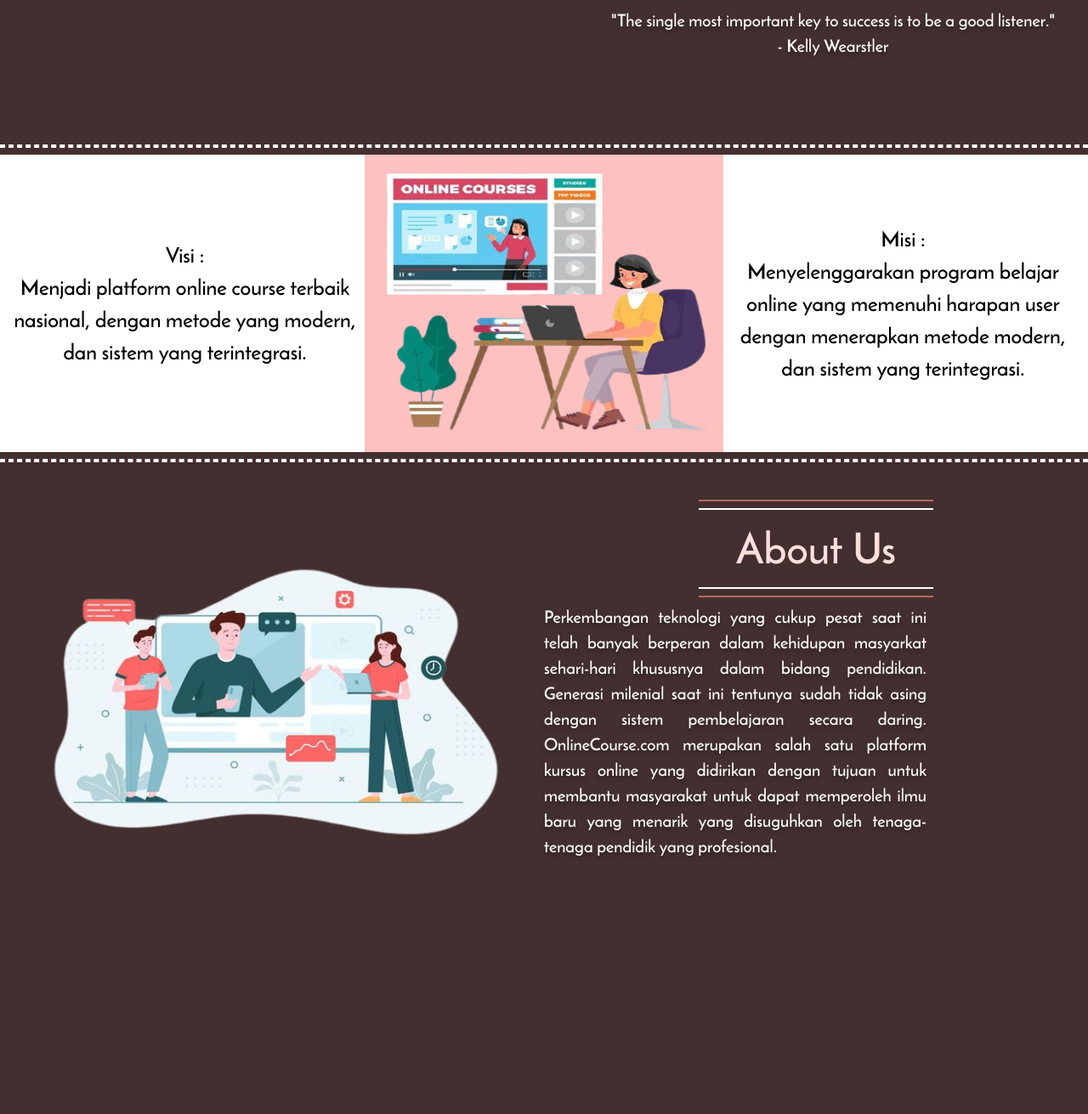
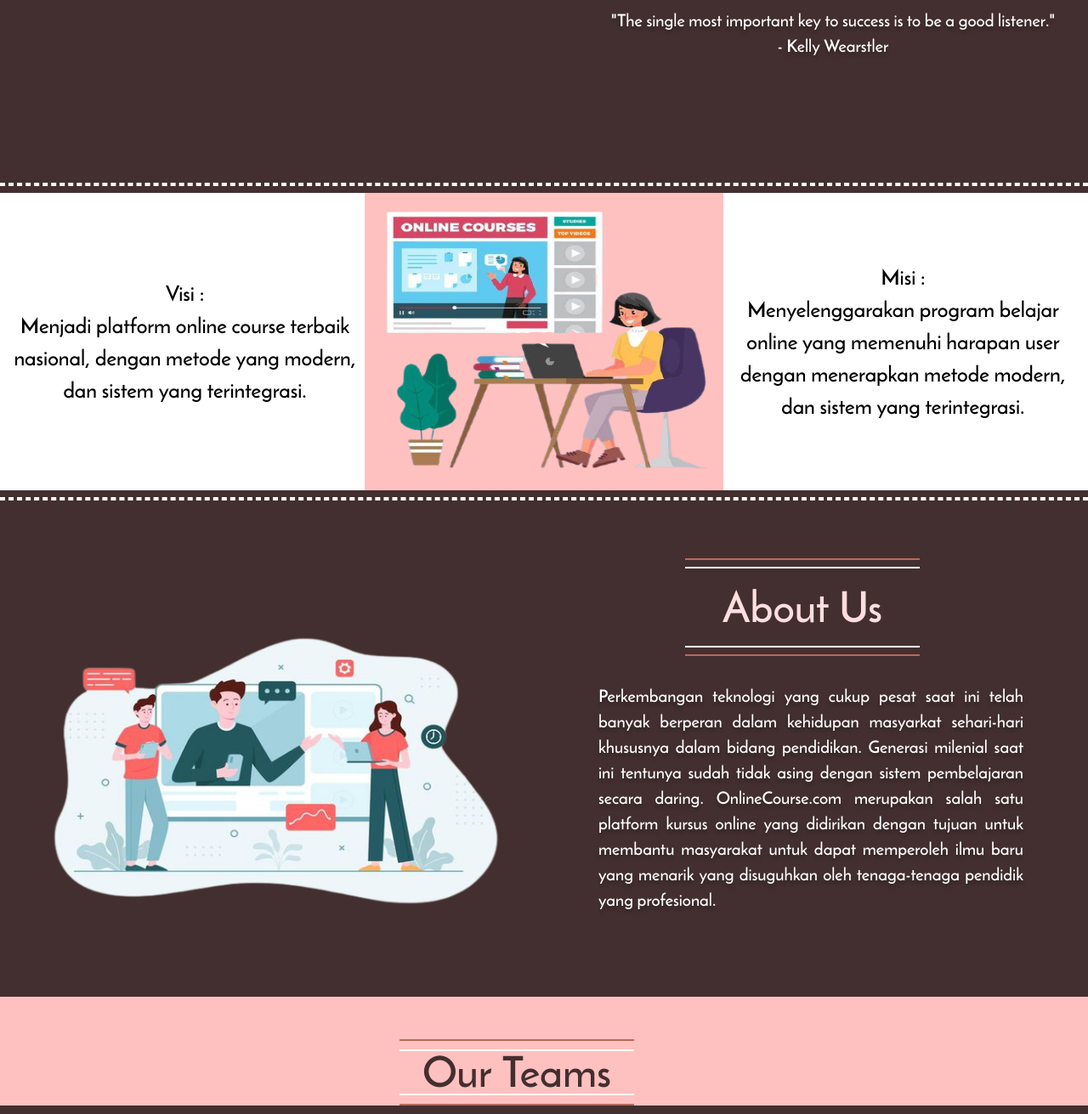
Before and after one commit to NadiaClarissaHermawan/StudieKuy-Online-Course, a PHP site: template view/index.php in a window 1280 px wide. Shown: the part 542-1853 px from the top of the page at 85% size. Before the commit the page ends 1549 px from the top, so only its background shows below. Run offline with PHP 8.4, Linux system fonts and the light colour scheme; the template is opened without the code that fills it, so the values that code supplies are empty.

Commit message:
up our teams

```diff
--- a/router.php
+++ b/router.php
@@ -19,11 +19,6 @@
             	$idxCtrl = new indexController();
                 echo $idxCtrl->view_registerpage();
                 break;
-            case $baseURL.'/aboutUs':
-            	require_once "control/indexController.php";
-            	$idxCtrl = new indexController();
-                echo $idxCtrl->view_aboutUs();
-                break;
             case $baseURL.'/FAQ':
                 require_once "control/indexController.php";
                 $idxCtrl = new indexController();
--- a/view/index.php
+++ b/view/index.php
@@ -1,4 +1,4 @@
-<div class="main" style="height: 1500px;">
+<div class="main" style="height: 100%;">
     <div class="nav fix">
         <a href="courses" class="menuNav">Courses</a>
         <a href="aboutUs" class="menuNav">About Us</a>
@@ -9,7 +9,7 @@
     <br>
 
     <!-- blok coklat paling atas  -->
-    <div style="height: 480px;  margin-left: 50px;">
+    <div style="height: 475px;  margin-left: 50px;">
         <div class="allMid">
             <span class="tulisanPutih" style="width:50%" id="learnNewKnowledge">
                 Learn new knowledge and skills in a variety of ways,
@@ -29,7 +29,7 @@
     </div>
 
     <!-- pink tengah -->
-    <div  id="whitebgIdx">
+    <div style="height: 25%; margin-bottom: 20px; padding-top:50px">
         <hr style="border: 2px dashed white;">
         <div style="background-color:#432F2F">
             <div class="allMid" style="background-color: white;">
@@ -52,21 +52,36 @@
     </div>
 
     <!-- blok coklat bawah  -->
-    <div style="height: 520px" class="allMid">
+    <div style="height: 25%; padding-top:40px" class="allMid">
         <span style="width: 50%;">
             <img src="view/images/aboutUs1.png" id="gambarIndex1"/>
         </span>
         <span class="content" style="width: 50%;">
-            <hr class="hr1">
-            <hr class="hr2">
-            <div class="slideTitle" id="slide1">About Us</div>
-            <hr class="hr2">
-            <hr class="hr1">
-            <div class="tulisanPutih" id="about-us">
+            <div style="margin-right:5%;">
+                <hr class="hr1">
+                <hr class="hr2">
+                <div class="slideTitle" id="slide1">About Us</div>
+                <hr class="hr2">
+                <hr class="hr1">
+            </div>
+            <br>
+            <div class="tulisanPutih" id="about-us" style="margin-left: 10%;">
                 Perkembangan teknologi yang cukup pesat saat ini telah banyak berperan dalam kehidupan masyarkat sehari-hari khususnya dalam bidang pendidikan. Generasi milenial saat ini tentunya sudah tidak asing dengan sistem pembelajaran secara daring.
                 OnlineCourse.com merupakan salah satu platform kursus online yang didirikan dengan tujuan untuk membantu masyarakat untuk dapat memperoleh ilmu baru yang menarik yang disuguhkan oleh tenaga-tenaga pendidik yang profesional.
             </div>
         </span>
     </div>
 
+    <!-- blok our teams -->
+    <div style="height: 25%; padding-top:40px; background-color:#FFC0C0" >
+        <span>
+            <div style="margin-right:5%;" class="tulisanCoklat">
+                <hr class="hr1">
+                <hr class="hr2">
+                <div class="slideTitle tulisanCoklat">Our Teams</div>
+                <hr class="hr2">
+                <hr class="hr1">
+            </div>
+        </span>
+    </div>
 </div>
--- a/view/layout/style/style.css
+++ b/view/layout/style/style.css
@@ -151,9 +151,6 @@ body {
     display: inline-block;
 }
 
-#whitebgIdx {
-    height: 400px;
-}
 
 .kotakCoklat {
     background-color: #432F2F;
@@ -262,16 +259,12 @@ table {
 .hr1 {
     width: 274px;
     height: 0px;
-    left: 270px;
-    top: 139px;
     border: 1px solid #B56B5A;
 }
 
 .hr2 {
     width: 274px;
     height: 0px;
-    left: 270px;
-    top: 147px;
     border: 1px solid #FFFFFF;
 }
 
@@ -285,7 +278,7 @@ table {
 }
 
 #about-us {
-    width: 450px;
+    width: 500px;
     height: 369px;
 
     font-family: Reem Kufi;
@@ -334,10 +327,6 @@ table {
 #pinkbgIdx2 .content {
     margin-top: 0px;
     padding-top: 0px;
-}
-
-.tulisanCoklat ol li{
-    text-align: left;
 }
 
 #visi {
```
